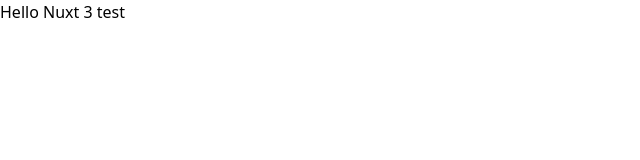
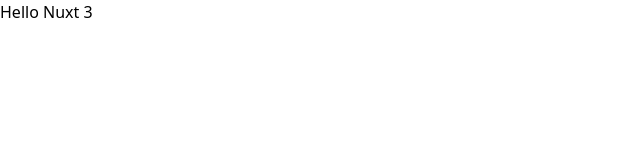
Before and after one commit to ccadran/nuxt.js-crashCourse, a Nuxt app: page / in a window 1280 px wide. Shown: the top 160 px of the page, without its empty margins (0-640 px from the left). Built offline with nearby package versions, Linux system fonts and the light colour scheme.

Commit message:
edit app.vue

```diff
--- a/app.vue
+++ b/app.vue
@@ -1,3 +1,3 @@
 <template>
-  <div>Hello Nuxt 3 test</div>
+  <div>Hello Nuxt 3 </div>
 </template>
```
